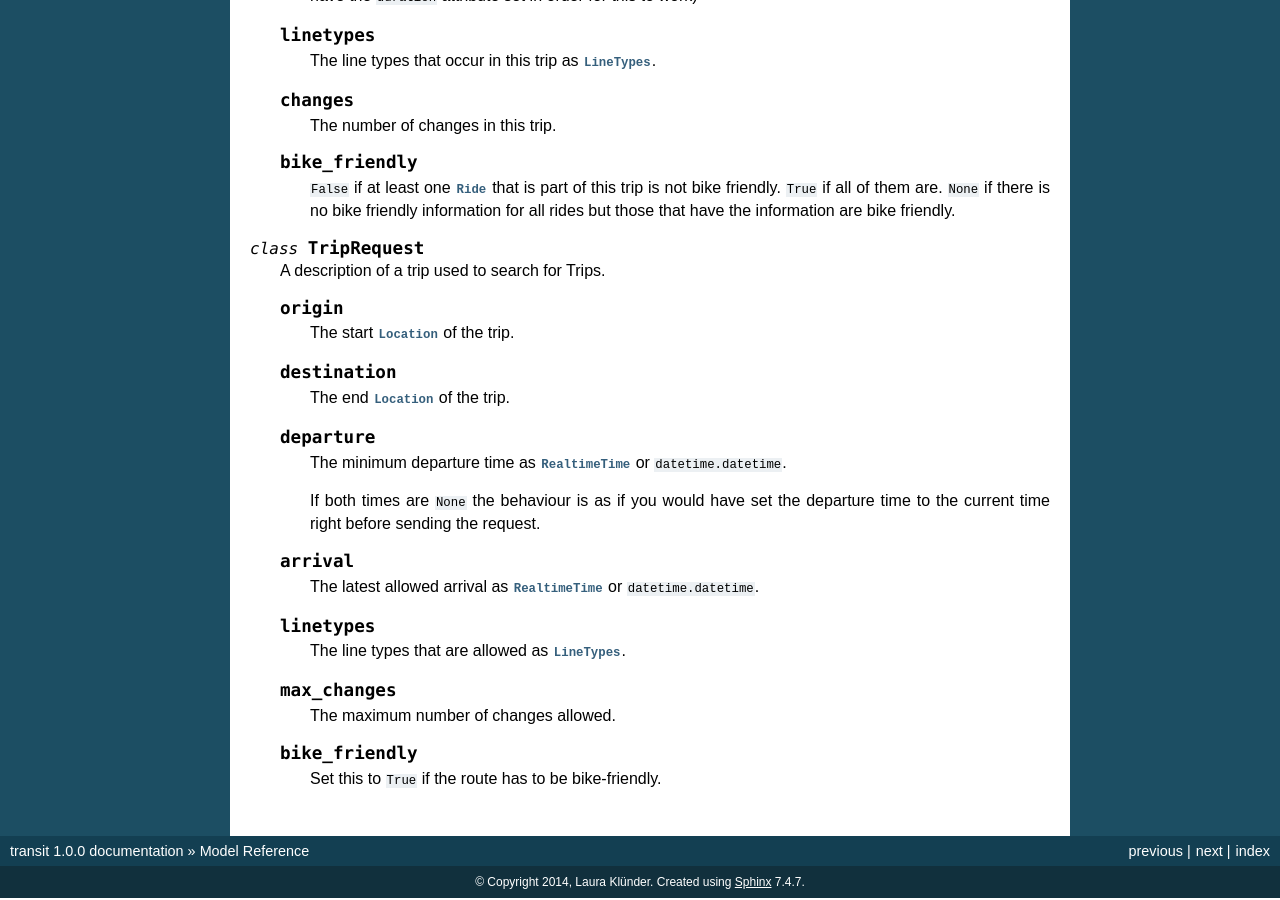
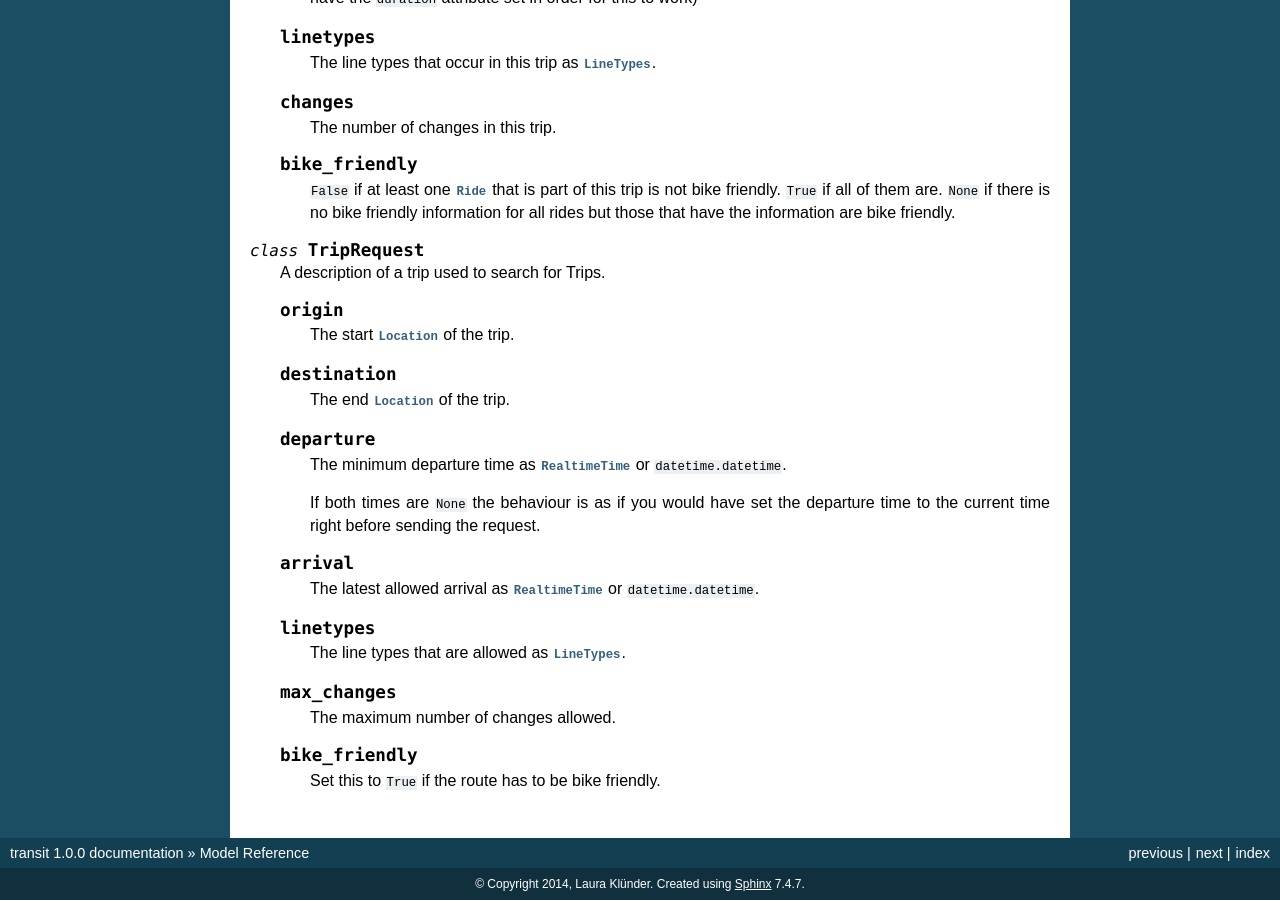
Before and after one commit to codingcatgirl/choo, a Sphinx documentation site: the page built from docs/transit/models.rst, in a window 1280 px wide and 900 px high, scrolled down 6601 px. Built offline with Sphinx 7.4.7, drawn with Linux system fonts in a browser that asks for light colours.

Commit message:
fix typos in docs

```diff
--- a/docs/transit/models.rst
+++ b/docs/transit/models.rst
@@ -364,7 +364,7 @@
 
         Walk speed assumed for this trip as a string. (``slow``, ``normal`` or ``fast``)
 
-    **The following attributes are dynamic** and can not be overwritten – their values are taken from `parts` when you access them:
+    **The following attributes are dynamic** and can not be overwritten – their values are taken from ``parts`` when you access them:
 
     .. attribute:: origin
 
@@ -427,4 +427,4 @@
 
     .. attribute:: bike_friendly
 
-        Set this to ``True`` if the route has to be bike-friendly.
+        Set this to ``True`` if the route has to be bike friendly.
```
